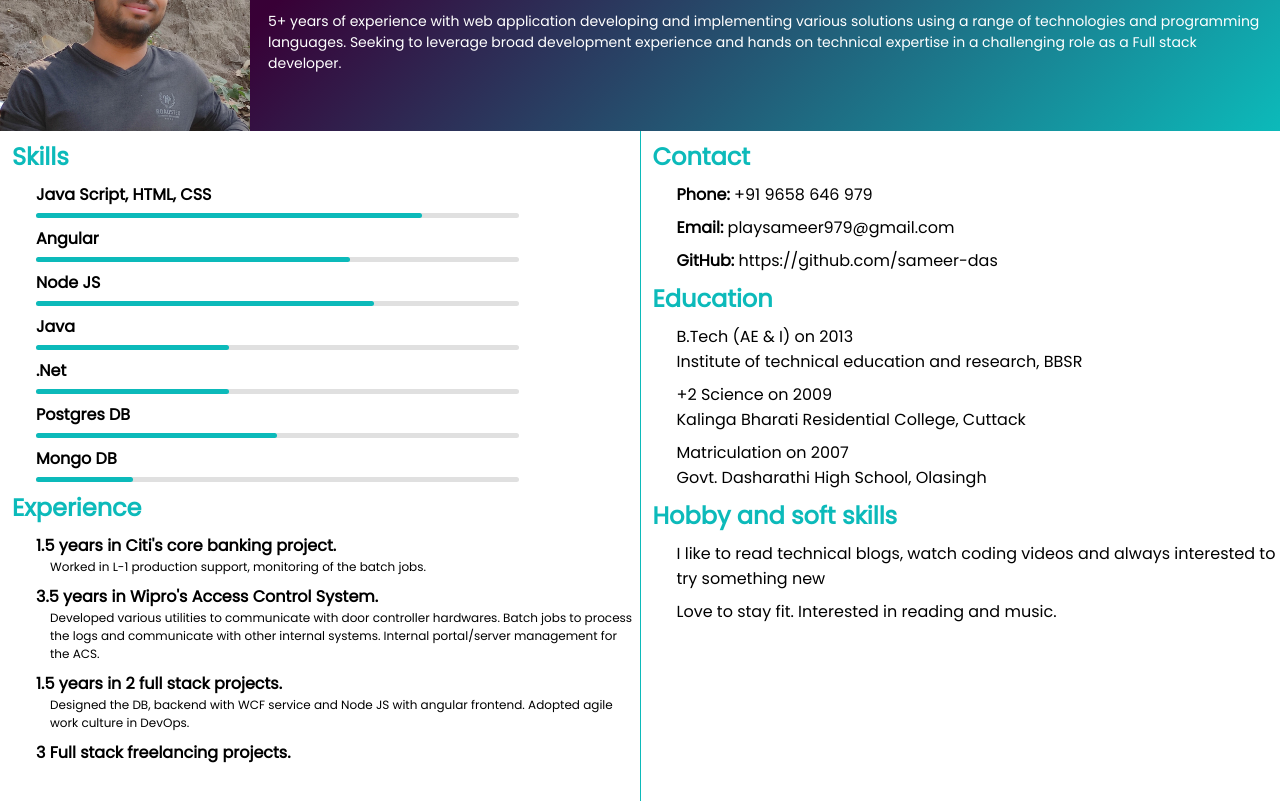
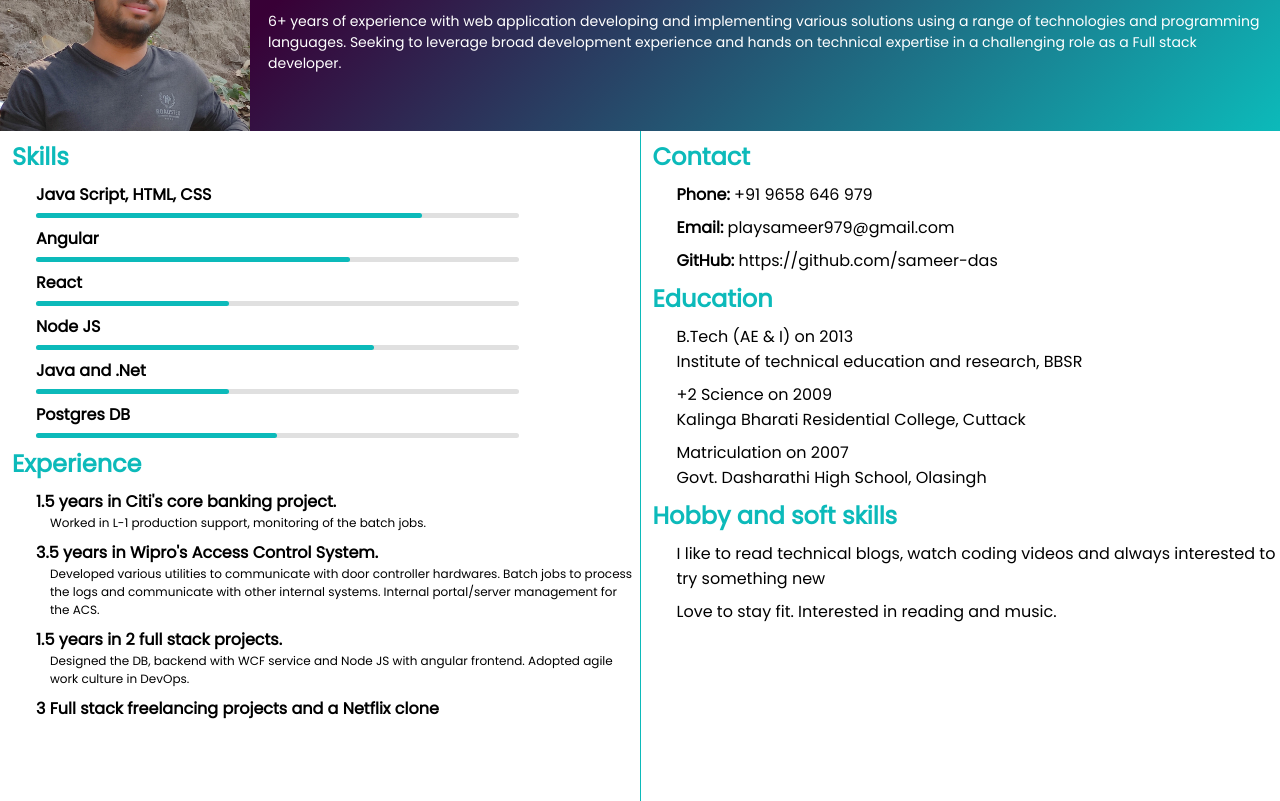
Before and after one commit to sameer-das/resume, a plain HTML site: page index.html in a window 1280 px wide. Shown: the part 119-920 px from the top of the page. Drawn offline with Linux system fonts and the light colour scheme; a web font is replaced by a local one.

Commit message:
exp change and react added

```diff
--- a/index.html
+++ b/index.html
@@ -18,7 +18,7 @@
                 <h2 class="name">Sameer Kumar Das</h2>
                 <h3 class="title">Full stack developer</h3>
                 <p class="description">
-                    5+ years of experience with web application developing and implementing various solutions using a range of technologies and programming languages. Seeking to leverage broad development experience and hands on technical expertise in a challenging role
+                    6+ years of experience with web application developing and implementing various solutions using a range of technologies and programming languages. Seeking to leverage broad development experience and hands on technical expertise in a challenging role
                     as a Full stack developer.
                 </p>
             </div>
@@ -42,35 +42,41 @@
                         </div>
                     </li>
                     <li>
+                        <h4 class="skill_name">React</h4>
+                        <div class="total_width">
+                            <div class="percentage react"></div>
+                        </div>
+                    </li>
+                    <li>
                         <h4 class="skill_name">Node JS</h4>
                         <div class="total_width">
                             <div class="percentage node"></div>
                         </div>
                     </li>
                     <li>
-                        <h4 class="skill_name">Java</h4>
+                        <h4 class="skill_name">Java and .Net</h4>
                         <div class="total_width">
                             <div class="percentage java"></div>
                         </div>
                     </li>
-                    <li>
+                    <!-- <li>
                         <h4 class="skill_name">.Net</h4>
                         <div class="total_width">
                             <div class="percentage net"></div>
                         </div>
-                    </li>
+                    </li> -->
                     <li>
                         <h4 class="skill_name">Postgres DB</h4>
                         <div class="total_width">
                             <div class="percentage pg"></div>
                         </div>
                     </li>
-                    <li>
+                    <!-- <li>
                         <h4 class="skill_name">Mongo DB</h4>
                         <div class="total_width">
                             <div class="percentage mongo"></div>
                         </div>
-                    </li>
+                    </li> -->
 
                 </ul>
             </div>
@@ -95,7 +101,7 @@
                         </p>
                     </li>
                     <li>
-                        <h4>3 Full stack freelancing projects.</h4>
+                        <h4>3 Full stack freelancing projects and a Netflix clone</h4>
                     </li>
 
                 </ul>
--- a/style.css
+++ b/style.css
@@ -121,6 +121,10 @@ div.angular {
     width: 65%;
 }
 
+div.react {
+    width: 40%;
+}
+
 div.node {
     width: 70%;
 }
```
Also changed, not shown: pic.png (added).
